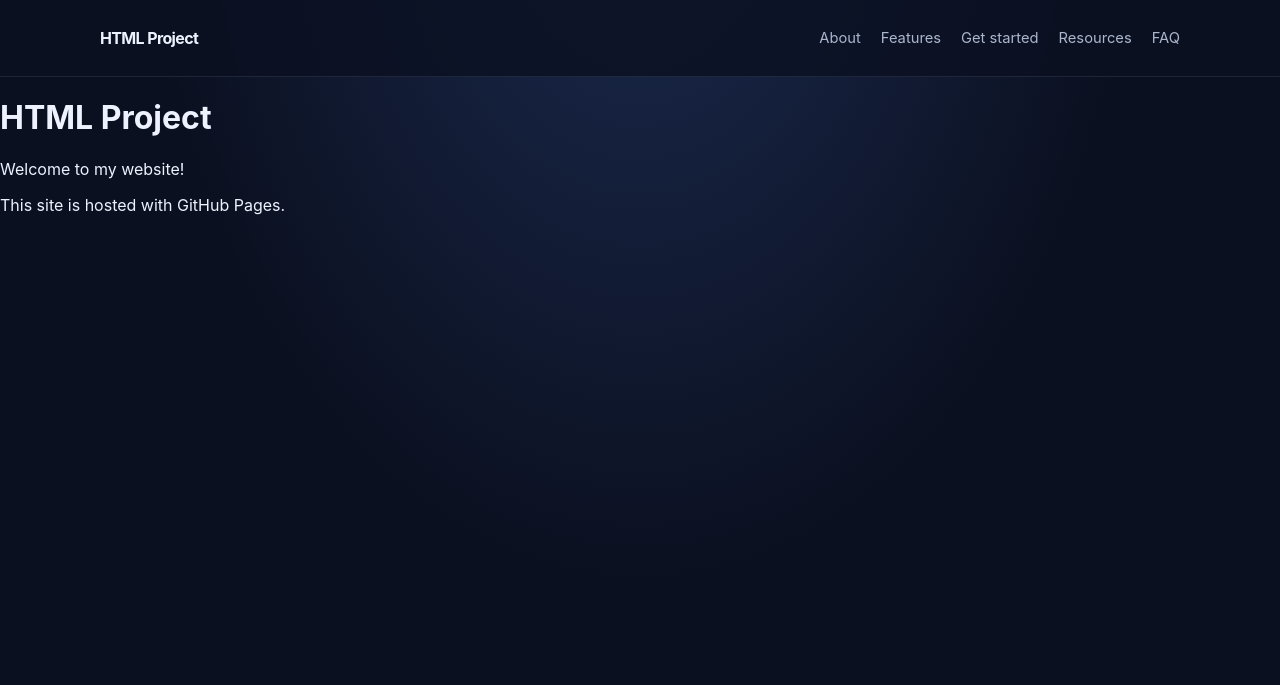
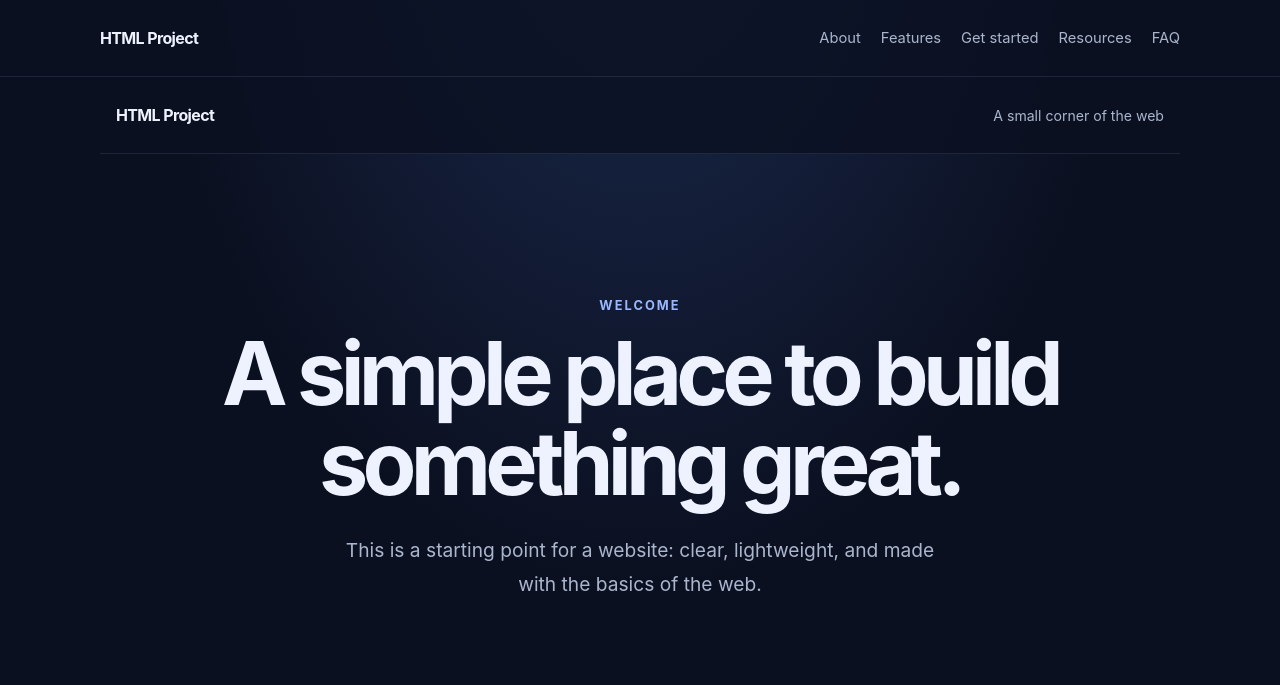
Before and after one commit to GDDASH45/htmlproject, a plain HTML site: page index.html in a window 1280 px wide. Drawn offline with Linux system fonts and the light colour scheme.

Commit message:
Create the homepage hero section

```diff
--- a/index.html
+++ b/index.html
@@ -90,10 +90,43 @@
     }
 
     .skip-link:focus { transform: translateY(0); }
+    main { display: block; }
+
+    .hero {
+      padding: clamp(5rem, 12vw, 9rem) 0 5rem;
+      text-align: center;
+    }
+
+    .eyebrow {
+      margin: 0 0 1rem;
+      color: var(--accent);
+      font-size: 0.8rem;
+      font-weight: 750;
+      letter-spacing: 0.16em;
+      text-transform: uppercase;
+    }
+
+    .hero h1 {
+      max-width: 850px;
+      margin: 0 auto;
+      font-size: clamp(2.7rem, 8vw, 5.5rem);
+      line-height: 1.02;
+      letter-spacing: -0.065em;
+    }
+
+    .hero-copy {
+      max-width: 620px;
+      margin: 1.5rem auto 0;
+      color: var(--muted);
+      font-size: clamp(1.05rem, 2vw, 1.2rem);
+      line-height: 1.8;
+    }
   </style>
 </head>
 <body>
-  <a class="skip-link" href="#main">Skip to content</a>
+  <a class="skip-link" href="#main">
+    Skip to content
+  </a>
 
 <header class="site-header">
     <div class="container header-inner">
@@ -108,14 +141,22 @@
     </div>
   </header>
 
-<main>
+  <main id="main" class="container">
+  <header class="site-header">
+    <div class="container header-inner">
+      <a class="brand" href="#top">HTML Project</a>
+      <span class="header-note">A small corner of the web</span>
+    </div>
+  </header>
+  <a class="skip-link" href="#main">Skip to content</a>
+  <main id="main" class="container">
+    <section class="hero" id="top" aria-labelledby="hero-title">
+      <p class="eyebrow">Welcome</p>
+      <h1 id="hero-title">A simple place to build something great.</h1>
+      <p class="hero-copy">This is a starting point for a website: clear, lightweight, and made with the basics of the web.</p>
+    </section>
 
-  <h1>HTML Project</h1>
-  <p>Welcome to my website!</p>
-  <p>This site is hosted with GitHub Pages.</p>
-
-</main>
-
+  </main>
 
 </body>
 </html>
```
